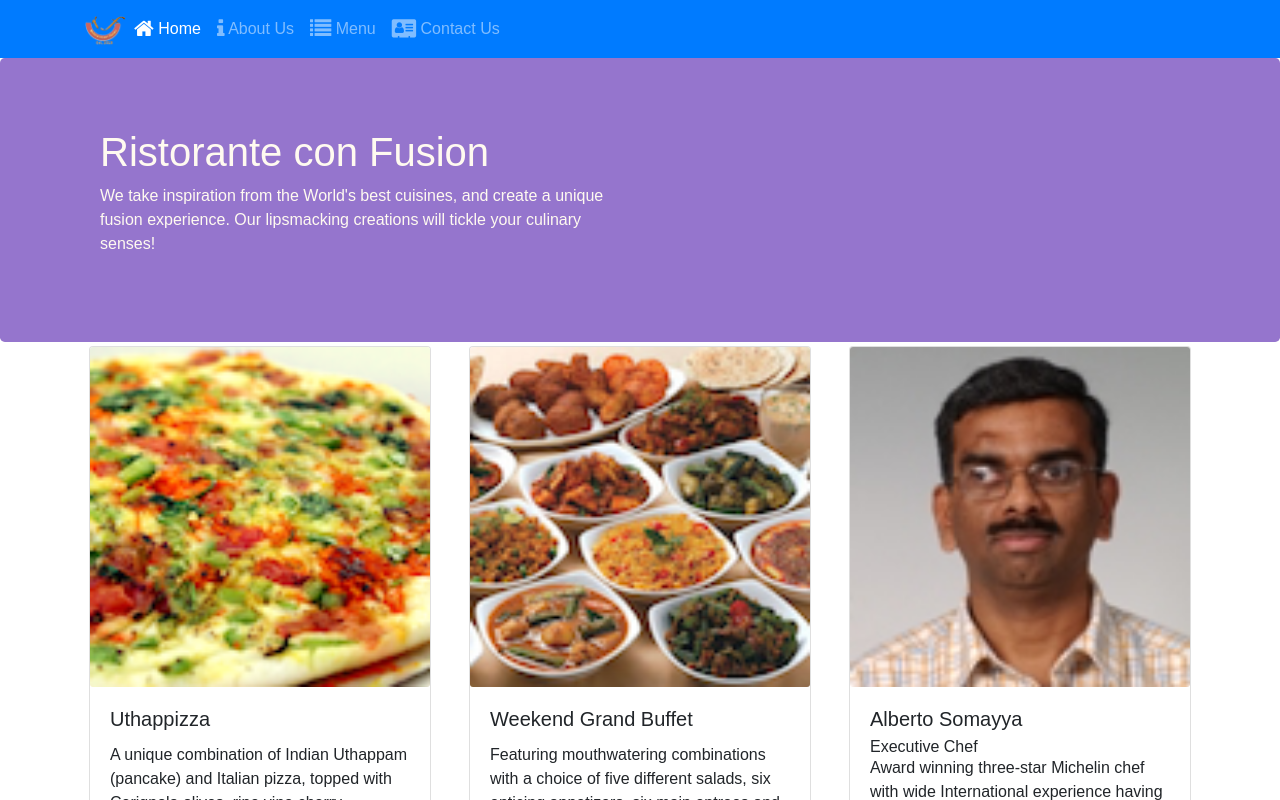
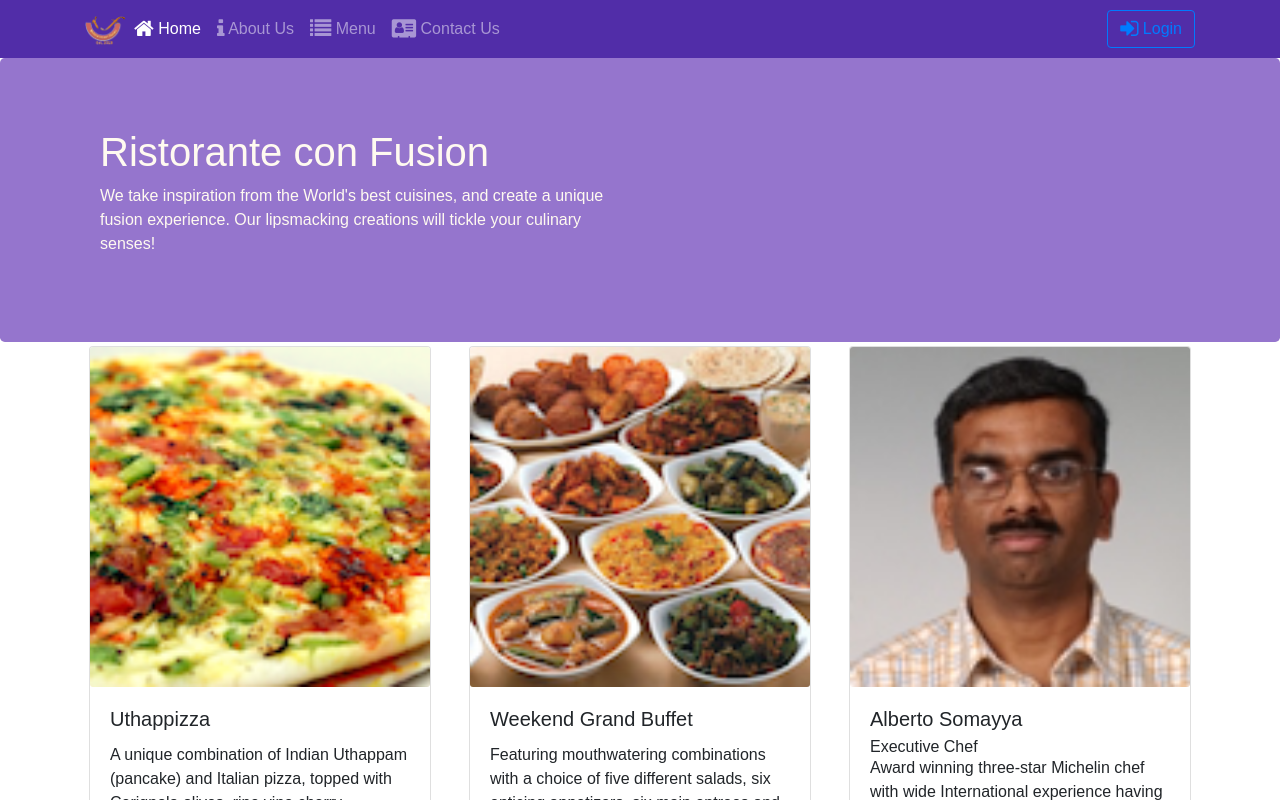
Before and after one commit to sumitpramanik/confusion, a React (Create React App) app: page /home in a window 1280 px wide. Shown: the top 800 px of the page. Built offline with nearby package versions, Linux system fonts and the light colour scheme.

Commit message:
uncontrolled components

```diff
--- a/src/components/ContactUsComponent.js
+++ b/src/components/ContactUsComponent.js
@@ -200,7 +200,7 @@ class Contact extends Component {
                             </Col>
                         </FormGroup>
                         <FormGroup row>
-                            <Label md={2} for="message">Message</Label>
+                            <Label md={2} htmlFor="message">Message</Label>
                             <Col md={10}>
                                 <Input type="textarea" rows="12" id="message" name="message" value={this.state.message} onChange={this.handleInputChange}/>
                             </Col>
--- a/src/components/HeaderComponent.js
+++ b/src/components/HeaderComponent.js
@@ -1,5 +1,5 @@
 import React, {Component} from 'react';
-import {Navbar, NavbarBrand, Nav, NavItem, Collapse, NavbarToggler, Jumbotron} from 'reactstrap';
+import {Navbar, NavbarBrand, Nav, NavItem, Collapse, NavbarToggler, Jumbotron, Button, Modal, ModalBody, ModalHeader, Label, Form, FormGroup, Input, Col} from 'reactstrap';
 import {NavLink} from 'react-router-dom';
 
 class Header extends Component {
@@ -7,19 +7,28 @@ class Header extends Component {
     constructor(props) {
         super(props);
         this.state = {
-            isNavOpen:false
+            isNavOpen:false,
+            isModalOpen:false,
         }
     }
 
     toggleNav = () => {
-        console.log('dddd', this.state.isNavOpen)
         this.setState({isNavOpen: !this.state.isNavOpen})
+    }
+
+    toggleModal=() => {
+        this.setState({isModalOpen: !this.state.isModalOpen})
+    }
+
+    handleLogin =(event) => {
+        alert(this.username.value + this.password.value + this.remember.checked);
+        event.preventDefault();
     }
 
     render() {
         return(
             <React.Fragment>
-            <Navbar dark expand="md" color="primary">
+            <Navbar dark expand="md" >
                 <div className="container">
                     <NavbarToggler onClick={this.toggleNav}/>
                     <NavbarBrand className = "mr-auto" href="/">
@@ -48,12 +57,46 @@ class Header extends Component {
                             </NavLink>
                         </NavItem>
                     </Nav>
+                    <Nav className="ml-auto" navbar>
+                        <NavItem>
+                            <Button outline color="primary" onClick={this.toggleModal}>
+                                <span className="fa fa-sign-in fa-lg"></span>
+                                <span> Login</span>
+                            </Button>
+                        </NavItem>
+                    </Nav>
                     </Collapse>
                 </div>
             </Navbar>
             <Jumbotron>
-                <div className="container">
+                <div className="container" >
                     <div className="row row-header">
+                        <Modal isOpen={this.state.isModalOpen} toggle={this.toggleModal}>
+                            <ModalHeader toggle={this.toggleModal}>Login</ModalHeader>
+                            <ModalBody>
+                                <Form onSubmit={this.handleLogin}>
+                                    <FormGroup row>
+                                        <Label md={2} htmlFor="username">Username</Label>
+                                        <Col md={10}>
+                                            <Input type="text" name="username" id="username" innerRef={(input)=>this.username = input}/>
+                                        </Col>
+                                    </FormGroup>
+                                    <FormGroup row>
+                                        <Label md={2} htmlFor="password">Password</Label>
+                                        <Col  md={10}>
+                                            <Input type="password" name="password" id="password" innerRef={input=>this.password = input}/>
+                                        </Col>
+                                    </FormGroup>
+                                    <FormGroup check>
+                                        <Label check>
+                                            <Input type="checkbox" name="remember" innerRef={input=>this.remember=input}/> Remember me
+                                        </Label>
+                                    </FormGroup>
+                                    <br/>
+                                    <Button className="p-2" type="submit" value="submit"  block color="success">Login</Button>
+                                </Form>
+                            </ModalBody>
+                        </Modal>
                         <div className="col-12 col-sm-6">
                             <h1>Ristorante con Fusion</h1>
                             <p>We take inspiration from the World's best cuisines, and create a unique fusion experience. Our lipsmacking creations will tickle your culinary senses!</p>
```
